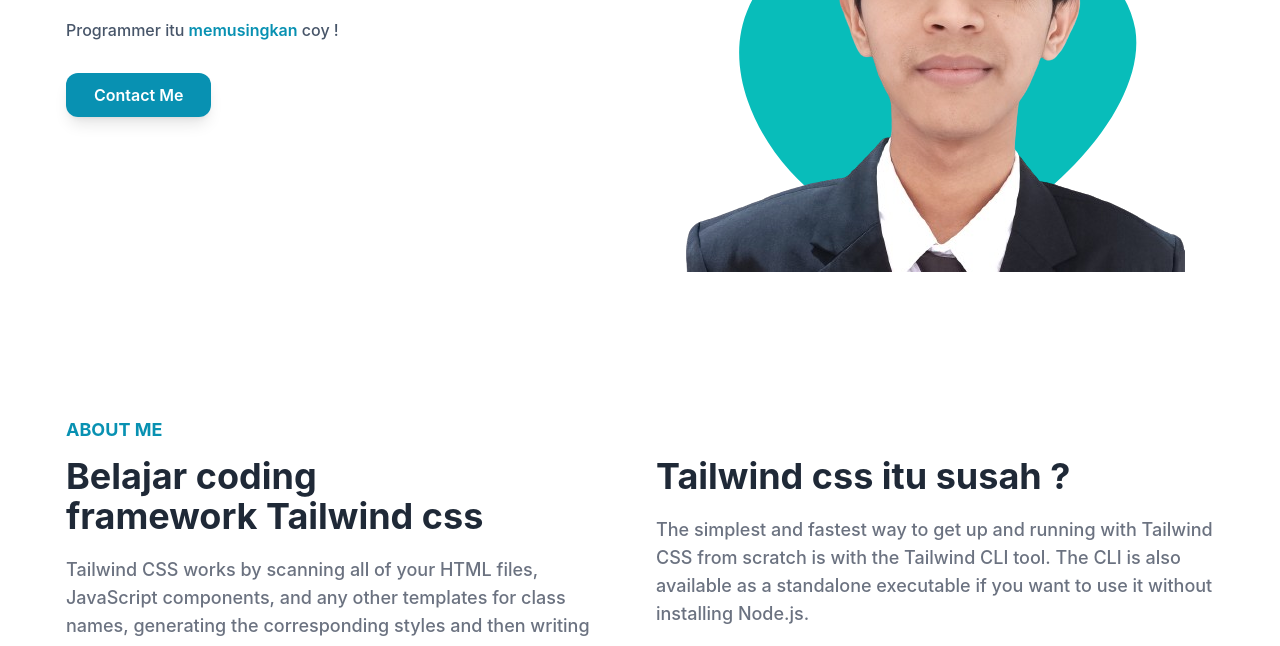
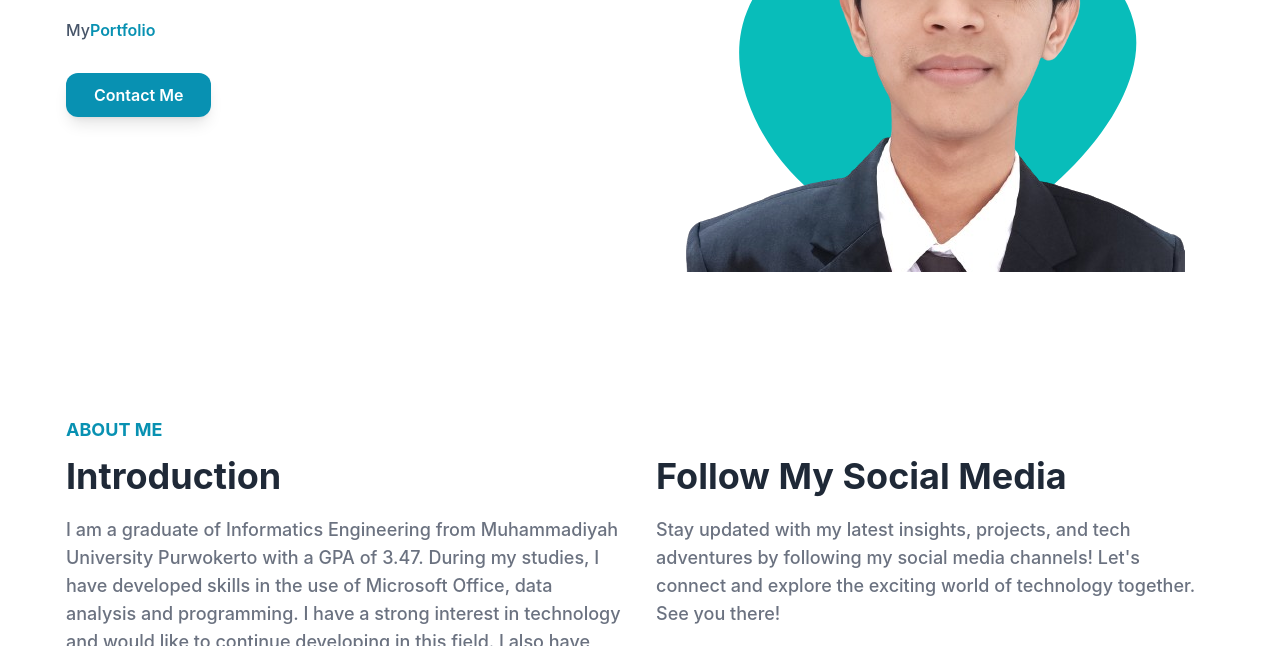
Before and after one commit to Farhanimr/Farhanimr.github.io, a website: page index.html in a window 1280 px wide. Shown: the part 408-1054 px from the top of the page. Drawn offline with Linux system fonts and the light colour scheme.

Commit message:
Update index.html

```diff
--- a/index.html
+++ b/index.html
@@ -3,7 +3,7 @@
 <head>
     <meta charset="UTF-8">
     <meta name="viewport" content="width=device-width, initial-scale=1.0">
-    <title>Portofolio Tailwind</title>
+    <title>Portfolio Farhan I.M</title>
     <link href="src/output.css" rel="stylesheet">
 </head>
 <body>
@@ -55,7 +55,7 @@
                     <h1 class="text-base font-semibold text-primary">Hello Everyone ✌, I'am
                         <span class="block font-bold text-dark text-4xl mt-1">Farhan Imron Maulana</span></h1>
                     <h2 class="font-medium text-lg mb-5 text-slate-700">Web Developer | <Span class="text-dark">Marketing</Span></h2>
-                    <p class="font-medium text-slate-600 mb-10 leading-relaxed">Programmer itu <span class="text-primary font-semibold">memusingkan</span> coy !</p>
+                    <p class="font-medium text-slate-600 mb-10 leading-relaxed">My<span class="text-primary font-semibold">Portfolio</span></p>
 
                     <a href="#" class="text-base font-semibold text-white bg-primary py-3 px-7 rounded-xl hover: shadow-lg hover:bg-cyan-500 transition duration-300 ease-in-out">Contact Me</a>
                 </div>
@@ -79,12 +79,14 @@
             <div class="flex flex-wrap">
                 <div class="w-full px-4 mb-10 lg:w-1/2">
                     <h4 class="font-bold uppercase text-primary text-lg mb-3">About Me</h4>
-                    <h2 class="font-bold text-dark text-3xl mb-5 max-w-md lg:text-4xl">Belajar coding framework Tailwind css</h2>
-                    <p class="font-medium text-base text-secondary lg:text-lg">Tailwind CSS works by scanning all of your HTML files, JavaScript components, and any other templates for class names, generating the corresponding styles and then writing them to a static CSS file.</p>
+                    <h2 class="font-bold text-dark text-3xl mb-5 max-w-md lg:text-4xl">Introduction</h2>
+                    <p class="font-medium text-base text-secondary lg:text-lg">I am a graduate of Informatics Engineering from Muhammadiyah University Purwokerto with a GPA of 3.47. During my studies, I have developed skills in the use of Microsoft Office, data analysis and programming.
+I have a strong interest in technology and would like to continue developing in this field. I also have experience in digital marketing and feel confident in managing projects and working in a team. I am very excited to contribute to the IT industry and ready to face new challenges.
+translate english with good grammar</p>
                 </div>
                 <div class="w-full px-4 lg:w-1/2">
-                    <h3 class="font-bold text-dark text-3xl mb-5 lg:text-4xl lg:pt-10"> Tailwind css itu susah ?</h3>
-                    <p class="font-medium text-base text-secondary mb-6 lg:text-lg">The simplest and fastest way to get up and running with Tailwind CSS from scratch is with the Tailwind CLI tool. The CLI is also available as a standalone executable if you want to use it without installing Node.js.</p>
+                    <h3 class="font-bold text-dark text-3xl mb-5 lg:text-4xl lg:pt-10"> Follow My Social Media</h3>
+                    <p class="font-medium text-base text-secondary mb-6 lg:text-lg">Stay updated with my latest insights, projects, and tech adventures by following my social media channels! Let's connect and explore the exciting world of technology together. See you there!</p>
                     <div class="flex items-center">
                         <!-- Instagram -->
                         <a href="https://instagram.com/farhan_i.m" target="blank" class="w-9 h-9 mr-3 rounded-full flex justify-center items-center border border-secondary hover:border-secondary hover:bg-secondary hover:text-white">
```
